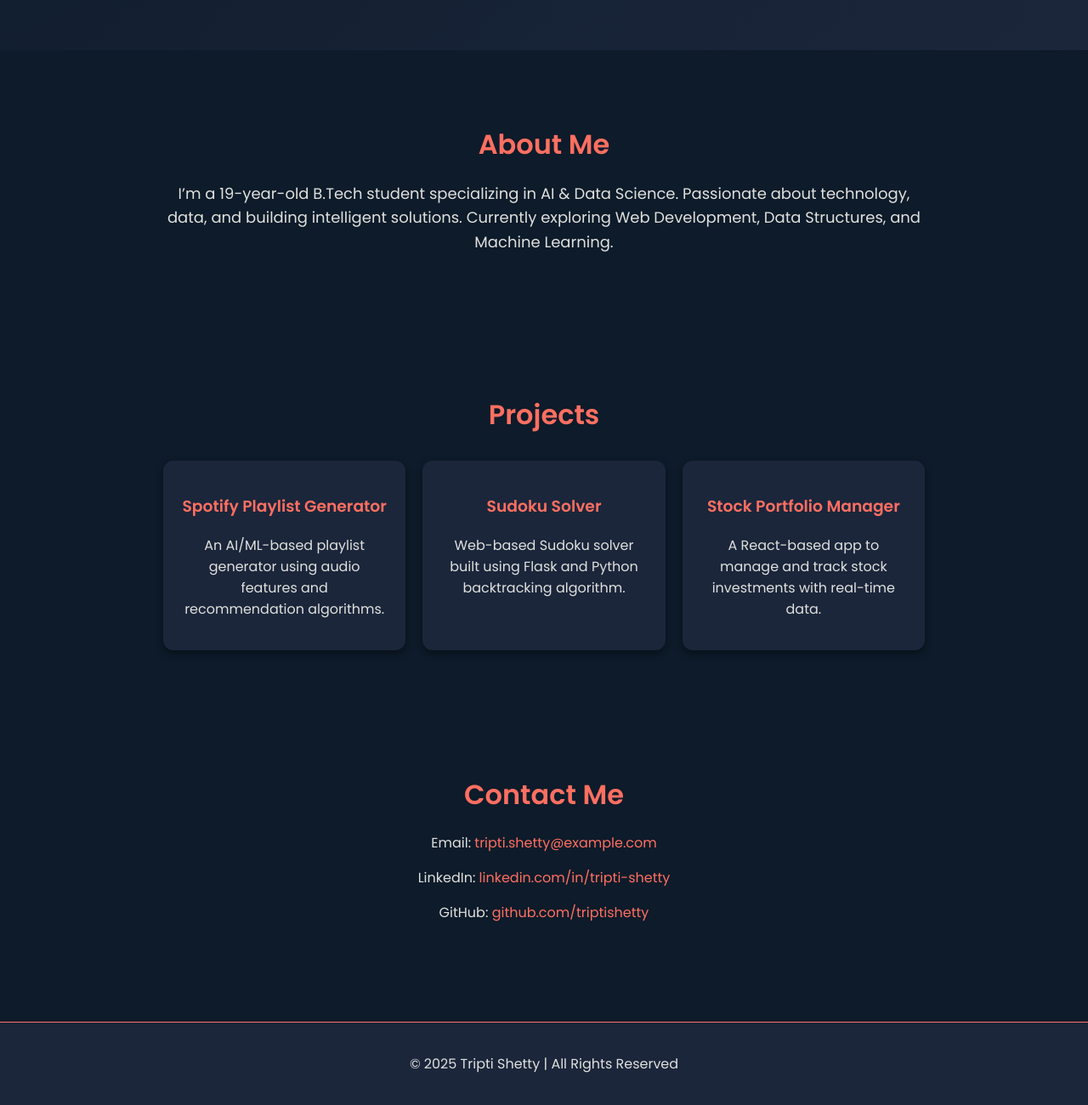
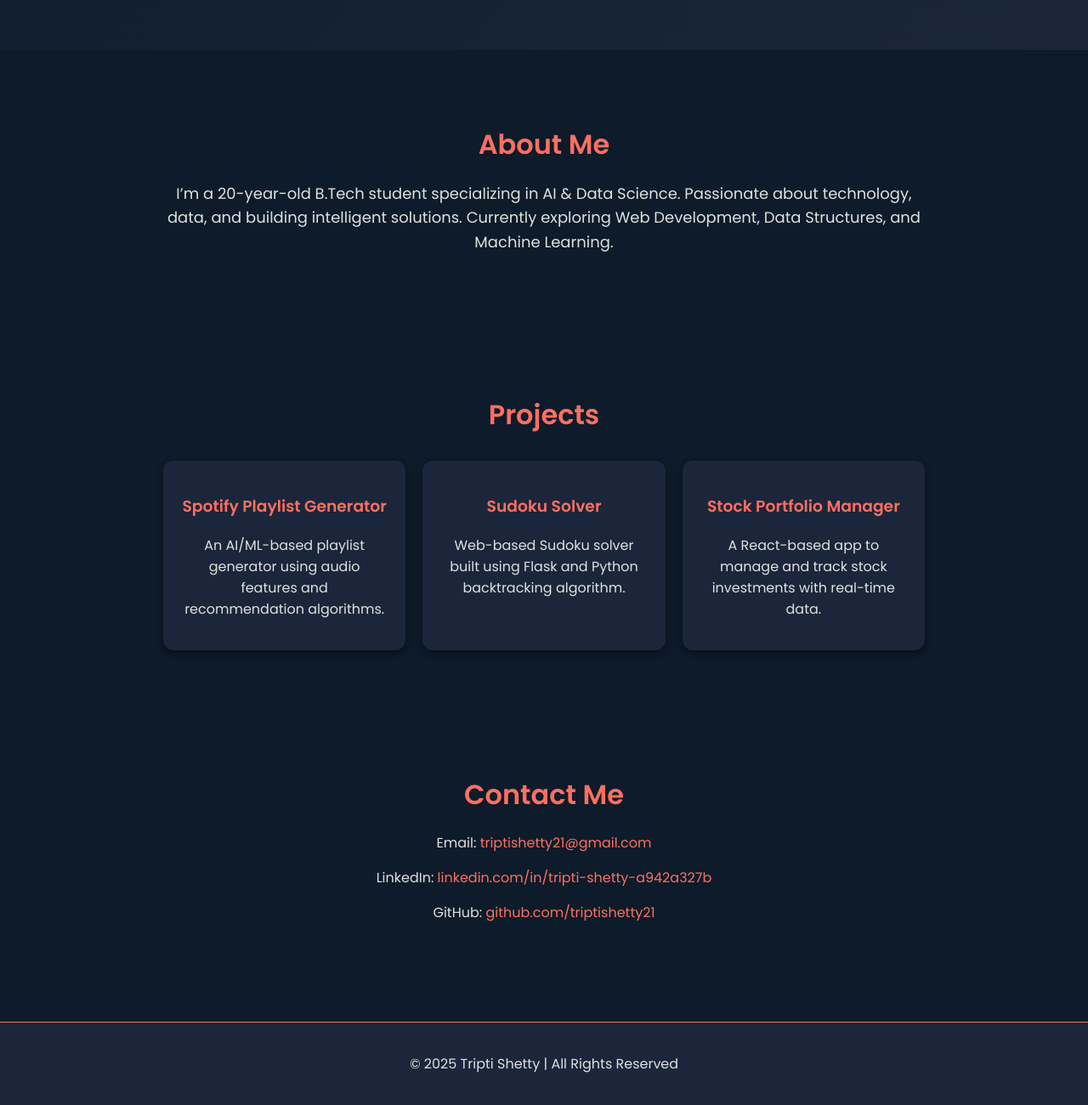
Before and after one commit to triptishetty21/triptishetty21.github.io, a plain HTML site: page index.html in a window 1280 px wide. Shown: the part 748-2048 px from the top of the page at 85% size. Drawn offline with Linux system fonts and the light colour scheme.

Commit message:
Update index.html

```diff
--- a/index.html
+++ b/index.html
@@ -13,7 +13,7 @@
     <!-- Header -->
     <header>
         <nav>
-            <div class="logo">Tripti<span>.</span></div>
+            <div class="logo">Tripti Shetty</div>
             <ul class="nav-links">
                 <li><a href="#home" class="active">Home</a></li>
                 <li><a href="#about">About</a></li>
@@ -36,7 +36,7 @@
     <section id="about" class="about">
         <h2>About Me</h2>
         <p>
-            I’m a 19-year-old B.Tech student specializing in AI & Data Science. Passionate about technology, data, and building intelligent solutions. Currently exploring Web Development, Data Structures, and Machine Learning.
+            I’m a 20-year-old B.Tech student specializing in AI & Data Science. Passionate about technology, data, and building intelligent solutions. Currently exploring Web Development, Data Structures, and Machine Learning.
         </p>
     </section>
 
@@ -62,9 +62,9 @@
     <!-- Contact Section -->
     <section id="contact" class="contact">
         <h2>Contact Me</h2>
-        <p>Email: <a href="mailto:tripti.shetty@example.com">tripti.shetty@example.com</a></p>
-        <p>LinkedIn: <a href="https://www.linkedin.com/in/tripti-shetty/" target="_blank">linkedin.com/in/tripti-shetty</a></p>
-        <p>GitHub: <a href="https://github.com/triptishetty" target="_blank">github.com/triptishetty</a></p>
+        <p>Email: <a href="mailto:triptishetty21@gmail.com">triptishetty21@gmail.com</a></p>
+        <p>LinkedIn: <a href="https://www.linkedin.com/in/tripti-shetty-a942a327b/" target="_blank">linkedin.com/in/tripti-shetty-a942a327b</a></p>
+        <p>GitHub: <a href="https://github.com/triptishetty21" target="_blank">github.com/triptishetty21</a></p>
     </section>
 
     <!-- Footer -->
```
